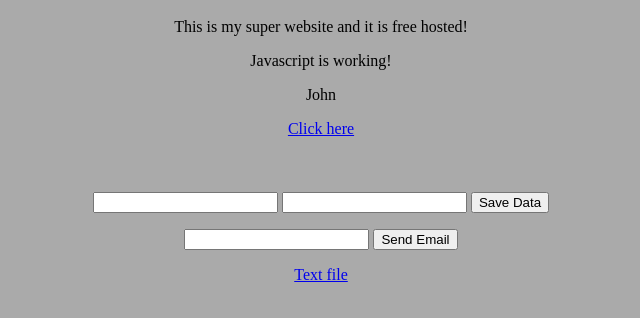
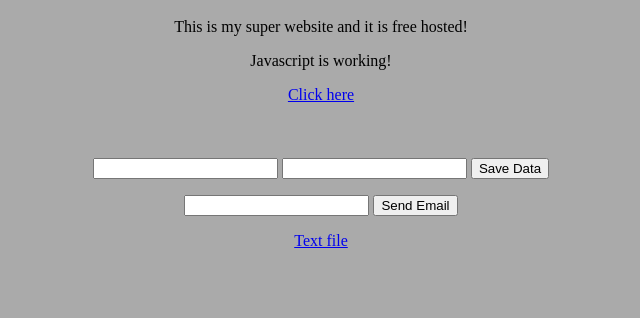
Before and after one commit to charis117/sitetuto, a plain HTML site: page index.html in a window 1280 px wide. Shown: the part 48-366 px from the top of the page, without its empty margins (319-959 px from the left). Drawn offline with Linux system fonts and the light colour scheme.

Commit message:
Update index.html

```diff
--- a/index.html
+++ b/index.html
@@ -40,7 +40,7 @@ document.getElementById("result").innerText=location.href;
 // Check browser support
 if (typeof(Storage) !== "undefined") {
     // Store
-    localStorage.setItem("lastname", "John");
+    //localStorage.setItem("lastname", "John");
     // Retrieve
     document.getElementById("result").innerHTML = localStorage.getItem("lastname");
 } else {
```
